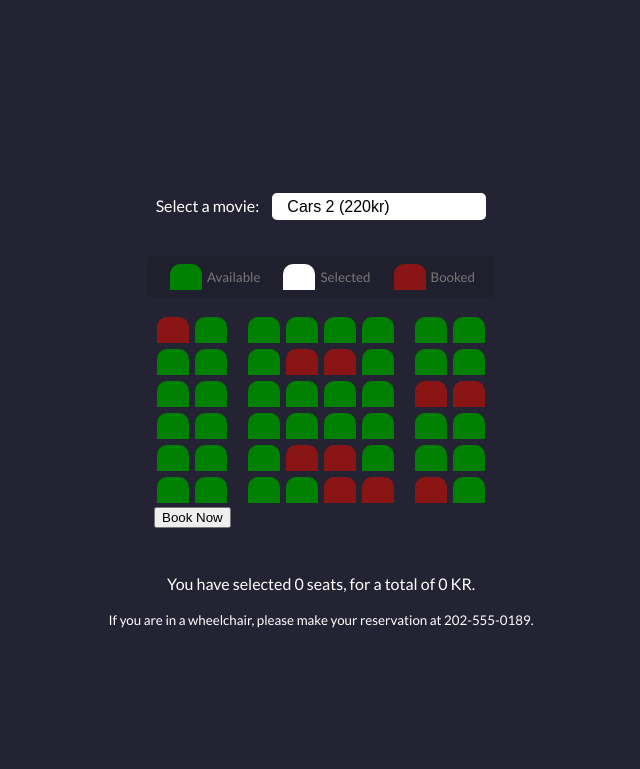
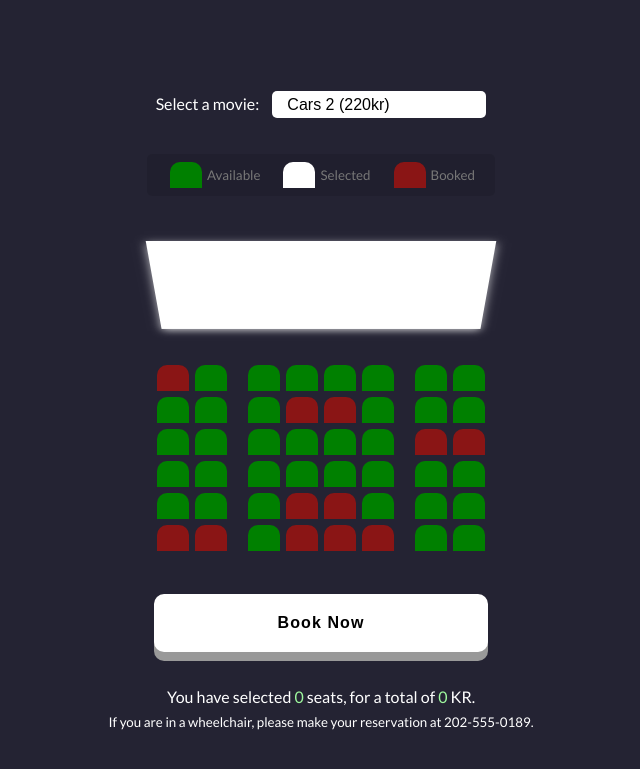
Before and after one commit to Wagge4/project-four, a Django app: page / in a window 1280 px wide. Shown: the top 769 px of the page, without its empty margins (319-959 px from the left). Run offline with Django 3.2, Linux system fonts and the light colour scheme.

Commit message:
Add styling to screen and book button

```diff
--- a/todo/static/css/style.css
+++ b/todo/static/css/style.css
@@ -22,29 +22,29 @@
 
 .movie-container select {
   background-color: #fff;
+  font-size: 16px;
   border: 0;
   border-radius: 5px;
-  font-size: 16px;
   margin-left: 10px;
   padding: 5px 15px 5px 15px;
+  appearance: none;
+  -webkit-appearance: none;
   -moz-appearance: none;
-  -webkit-appearance: none;
-  appearance: none;
 }
 
 .container {
+  margin-bottom: 30px;
   perspective: 1000px;
-  margin-bottom: 30px;
 }
 
 .seat {
   background-color: green;
+  width: 32px;
   height: 26px;
-  width: 32px;
   margin: 3px;
   font-size: 50px;
+  border-top-right-radius: 10px;
   border-top-left-radius: 10px;
-  border-top-right-radius: 10px;
 }
 
 .seat.selected {
@@ -76,19 +76,19 @@
 
 .showcase {
   background: rgba(0, 0, 0, 0.1);
+  border-radius: 5px;
   padding: 5px 10px;
-  border-radius: 5px;
   color: #777;
+  justify-content: space-between;
   list-style-type: none;
   display: flex;
-  justify-content: space-between;
 }
 
 .showcase li {
-  display: flex;
   align-items: center;
   justify-content: center;
   margin: 0 10px;
+  display: flex;
 }
 .showcase li small {
   margin-left: 2px;
@@ -97,3 +97,45 @@
 .row {
   display: flex;
 }
+
+.screen {
+  background-color: #fff;
+  margin: 15px 0;
+  width: 100%;
+  height: 120px;
+  box-shadow: 0 3px 10px rgba(255, 255, 255, 0.7);
+  transform: rotateX(-52deg);
+}
+
+p.text {
+  margin: 5px 0;
+}
+
+p.text span {
+  color: rgb(158, 248, 158);
+}
+
+#bookButton {
+  color: #000;
+  background-color: #fff;
+  border: none;
+  cursor: pointer;
+  width: 100%;
+  font-weight: bold;
+  padding: 20px 0px;
+  font-size: 16px;
+  margin-top: 40px;
+  border-radius: 10px;
+  letter-spacing: 1.1px;
+  box-shadow: 0 9px #999;
+}
+
+#bookButton:hover {
+  background-color: #bbbaaa;
+}
+
+#bookButton:active {
+  transform: translateY(3.5px);
+  background-color: #bbbaaa;
+  box-shadow: 0 5px #666;
+}
--- a/todo/templates/todo/todo_list.html
+++ b/todo/templates/todo/todo_list.html
@@ -96,13 +96,13 @@
         </div>
 
         <div class="row">
-          <div class="seat"></div>
-          <div class="seat"></div>
-          <div class="seat"></div>
+          <div class="seat booked"></div>
+          <div class="seat booked"></div>
           <div class="seat"></div>
           <div class="seat booked"></div>
           <div class="seat booked"></div>
           <div class="seat booked"></div>
+          <div class="seat"></div>
           <div class="seat"></div>
         </div>
 
```
